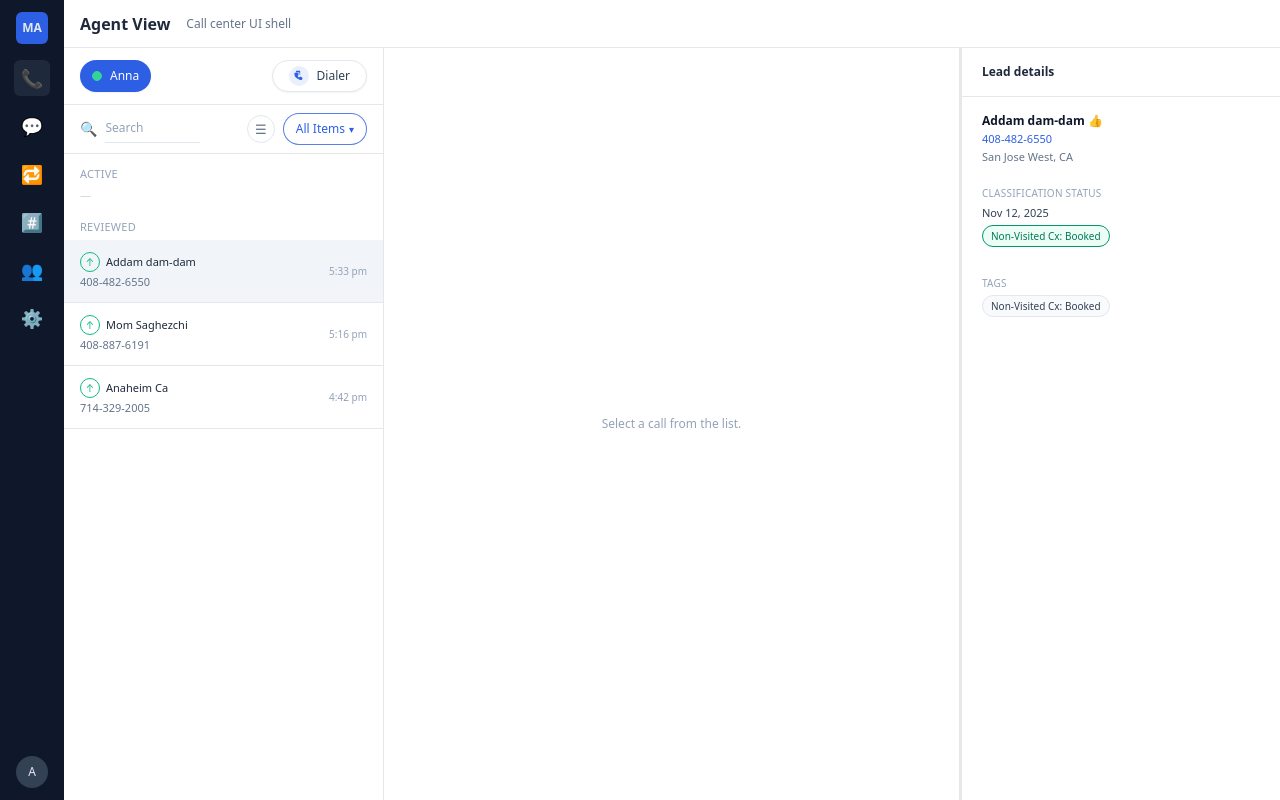
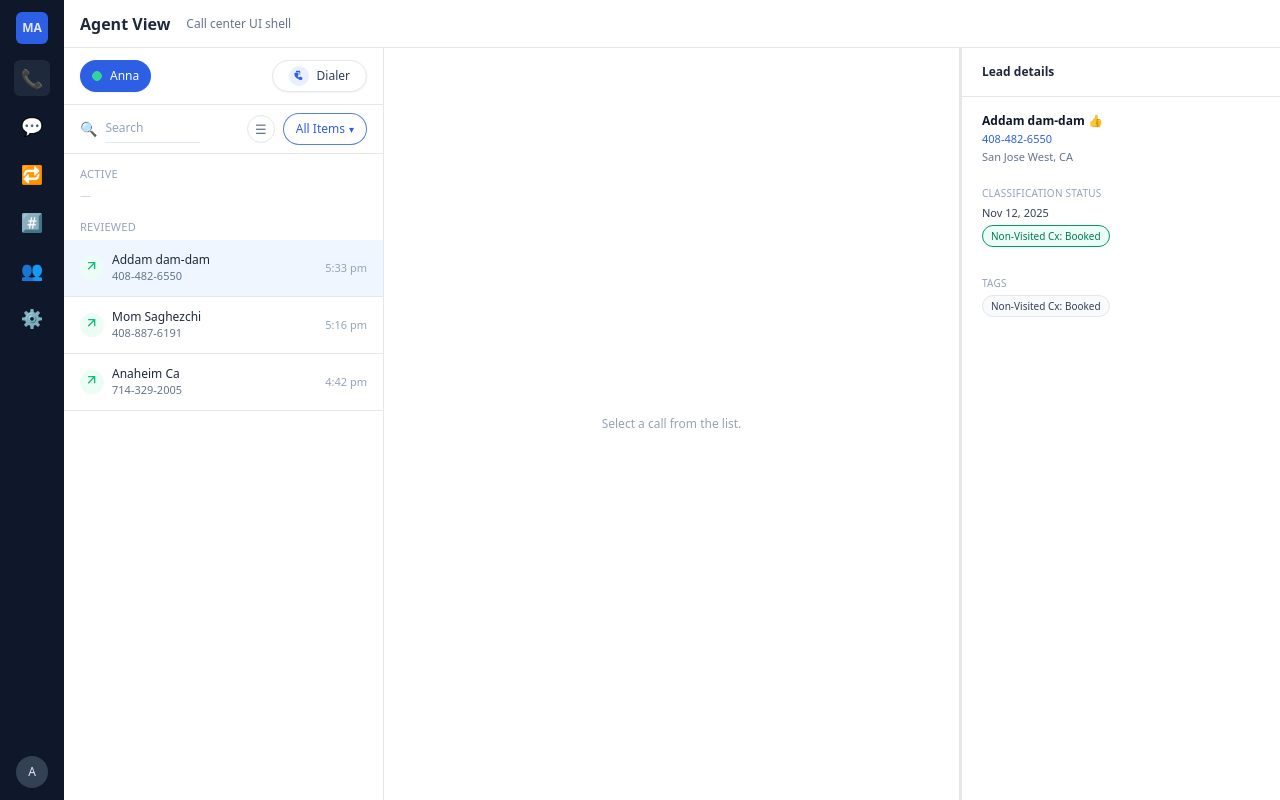
Before and after one commit to masterappliance/callcenter-ui, a React (Vite) app: page /calls/1 in a window 1280 px wide. Built offline with nearby package versions, Linux system fonts and the light colour scheme.

Commit message:
Update CallListItem.jsx

```diff
--- a/src/components/calls/CallListItem.jsx
+++ b/src/components/calls/CallListItem.jsx
@@ -1,24 +1,130 @@
 export default function CallListItem({ call, active, onClick }) {
+  const { callerName, phone, time, kind } = call;
+
   return (
-    <div
-      onClick={() => onClick(call.id)}
+    <button
+      type="button"
+      onClick={onClick}
       className={[
-        "px-4 py-3 border-b cursor-pointer flex justify-between items-center",
-        active ? "bg-slate-100" : "hover:bg-slate-50",
+        "w-full px-4 py-3 border-b flex items-center justify-between text-left text-[12px]",
+        active ? "bg-blue-50" : "hover:bg-slate-50",
       ].join(" ")}
     >
-      <div className="flex flex-col gap-0.5">
-        <div className="flex items-center gap-1.5">
-          <span className="h-5 w-5 flex items-center justify-center rounded-full border border-emerald-500 text-[10px] text-emerald-500">
-            ↑
+      {/* LEFT: icon + name/number */}
+      <div className="flex items-center gap-2 min-w-0">
+        <CallTypeIcon kind={kind} />
+
+        <div className="flex flex-col min-w-0">
+          <span className="text-slate-800 font-medium truncate">
+            {callerName}
           </span>
-          <span className="text-[11px] font-medium text-slate-800">
-            {call.callerName}
-          </span>
+          <span className="text-[11px] text-slate-500 truncate">{phone}</span>
         </div>
-        <div className="text-[11px] text-slate-500">{call.phone}</div>
       </div>
-      <div className="text-[10px] text-slate-400">{call.time}</div>
-    </div>
+
+      {/* RIGHT: time */}
+      <div className="ml-3 text-[11px] text-slate-400 shrink-0">
+        {time}
+      </div>
+    </button>
   );
 }
+
+/**
+ * Icons modeled after CallRail:
+ * - inbound: green arrow (incoming call)
+ * - outbound: blue arrow (outgoing call)
+ * - missed: red clock/cross
+ * - sms: message bubble
+ * - voicemail: two circles (voicemail icon)
+ */
+function CallTypeIcon({ kind }) {
+  switch (kind) {
+    case "outbound":
+      return (
+        <span className="inline-flex h-6 w-6 items-center justify-center rounded-full bg-blue-50 text-blue-500">
+          <OutboundIcon />
+        </span>
+      );
+    case "missed":
+      return (
+        <span className="inline-flex h-6 w-6 items-center justify-center rounded-full bg-red-50 text-red-500">
+          <MissedIcon />
+        </span>
+      );
+    case "sms":
+      return (
+        <span className="inline-flex h-6 w-6 items-center justify-center rounded-full bg-indigo-50 text-indigo-500">
+          <SmsIcon />
+        </span>
+      );
+    case "voicemail":
+      return (
+        <span className="inline-flex h-6 w-6 items-center justify-center rounded-full bg-purple-50 text-purple-500">
+          <VoicemailIcon />
+        </span>
+      );
+    case "inbound":
+    default:
+      return (
+        <span className="inline-flex h-6 w-6 items-center justify-center rounded-full bg-emerald-50 text-emerald-500">
+          <InboundIcon />
+        </span>
+      );
+  }
+}
+
+function InboundIcon() {
+  return (
+    <svg viewBox="0 0 24 24" className="h-4 w-4" aria-hidden="true">
+      <path
+        fill="currentColor"
+        d="M7 3a1 1 0 0 0 0 2h6.59L6.3 12.29a1 1 0 1 0 1.4 1.42L15 6.41V13a1 1 0 1 0 2 0V3H7Z"
+      />
+    </svg>
+  );
+}
+
+function OutboundIcon() {
+  return (
+    <svg viewBox="0 0 24 24" className="h-4 w-4" aria-hidden="true">
+      <path
+        fill="currentColor"
+        d="M17 3a1 1 0 0 0-1 1v6.59L6.71 1.29A1 1 0 0 0 5.3 2.71L14.59 12H8a1 1 0 0 0 0 2h10V3Z"
+      />
+    </svg>
+  );
+}
+
+function MissedIcon() {
+  return (
+    <svg viewBox="0 0 24 24" className="h-4 w-4" aria-hidden="true">
+      <path
+        fill="currentColor"
+        d="M12 4a8 8 0 1 0 8 8 8.01 8.01 0 0 0-8-8Zm0 2a6 6 0 1 1-6 6 6.01 6.01 0 0 1 6-6Zm-1 2v4a1 1 0 0 0 .29.71l2 2a1 1 0 1 0 1.42-1.42L13 10.59V8a1 1 0 0 0-2 0Z"
+      />
+    </svg>
+  );
+}
+
+function SmsIcon() {
+  return (
+    <svg viewBox="0 0 24 24" className="h-4 w-4" aria-hidden="true">
+      <path
+        fill="currentColor"
+        d="M4 4a2 2 0 0 0-2 2v8.5A1.5 1.5 0 0 0 3.5 16H7l3.5 3.5a1 1 0 0 0 1.7-.7V16h6a2 2 0 0 0 2-2V6a2 2 0 0 0-2-2H4Zm2 4h8a1 1 0 0 1 0 2H6a1 1 0 0 1 0-2Zm0 3h5a1 1 0 0 1 0 2H6a1 1 0 0 1 0-2Z"
+      />
+    </svg>
+  );
+}
+
+function VoicemailIcon() {
+  return (
+    <svg viewBox="0 0 24 24" className="h-4 w-4" aria-hidden="true">
+      <path
+        fill="currentColor"
+        d="M7 8a4 4 0 1 0 0 8h10a4 4 0 1 0-4-4 3.98 3.98 0 0 0 .8 2.4H10.2A3.98 3.98 0 0 0 11 12a4 4 0 0 0-4-4Zm0 2a2 2 0 1 1-2 2 2 2 0 0 1 2-2Zm10 0a2 2 0 1 1-2 2 2 2 0 0 1 2-2Z"
+      />
+    </svg>
+  );
+}
```
